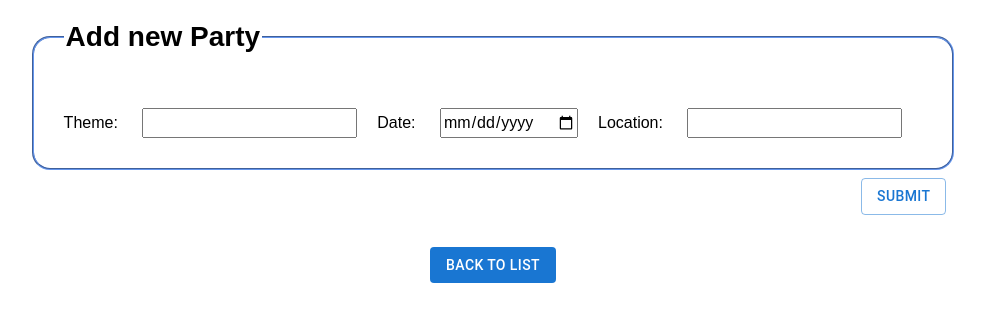
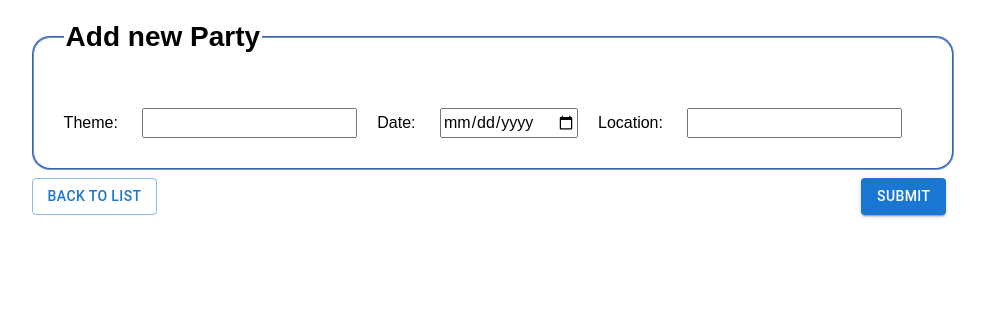
Before and after one commit to neuefische/cgn-java-23-2-teamproject-partyplanner, a React (Vite) app in the folder frontend/: page /add in a window 1280 px wide. Shown: the top 322 px of the page, without its empty margins (147-1132 px from the left). Built offline with nearby package versions, Linux system fonts and the light colour scheme; no server answers.

Commit message:
minor CSS changes (buttons, formatting of the Add Form) and implement CD

```diff
--- a/frontend/src/components/AddForm.tsx
+++ b/frontend/src/components/AddForm.tsx
@@ -29,6 +29,7 @@ export default function AddForm(props: Props) {
     }
 
     return (<>
+
             <form onSubmit={handleSubmit}>
                 <fieldset>
                     <legend style={{marginBottom: '20px', fontWeight: 'bold', fontSize: '28px'}}>Add new Party</legend>
@@ -60,14 +61,15 @@ export default function AddForm(props: Props) {
                         required
                         style={{marginLeft: '20px', marginRight: '20px'}}/>
                 </fieldset>
-                <Button sx={{mt: 1, mr: 1}} type="submit" variant="outlined" className="button-right">
+                <Button sx={{mt: 1, mr: 1}} variant="outlined" disableElevation onClick={() => navigate("/")}> Back to
+                    List</Button>
+
+                <Button sx={{mt: 1, mr: 1}} type="submit" variant="contained" className="button-right">
                     Submit
                 </Button>
 
 
             </form>
-
-            <Button variant="contained" disableElevation onClick={() => navigate("/")}>Back to List</Button>
         </>
     )
 }
```
